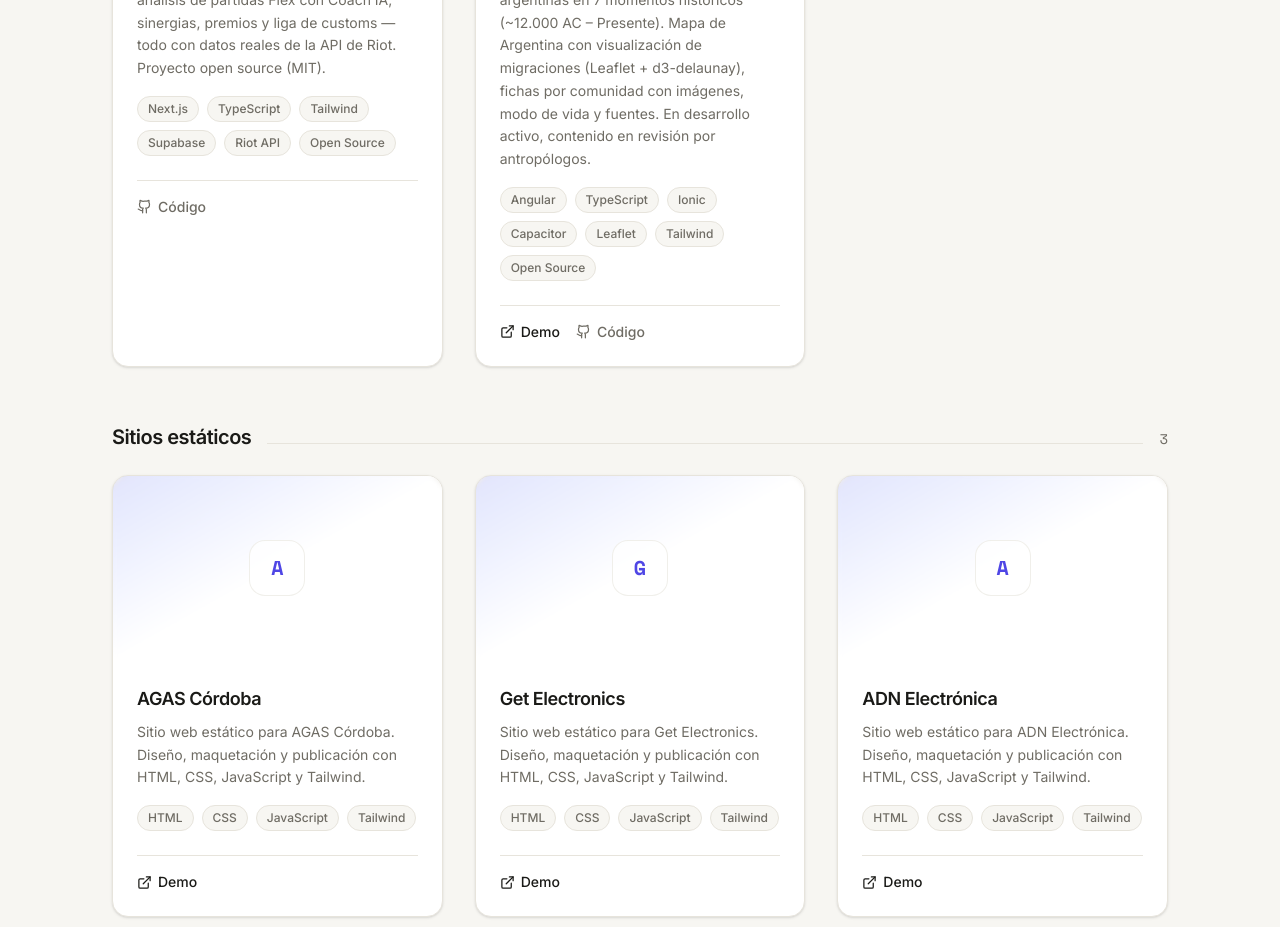
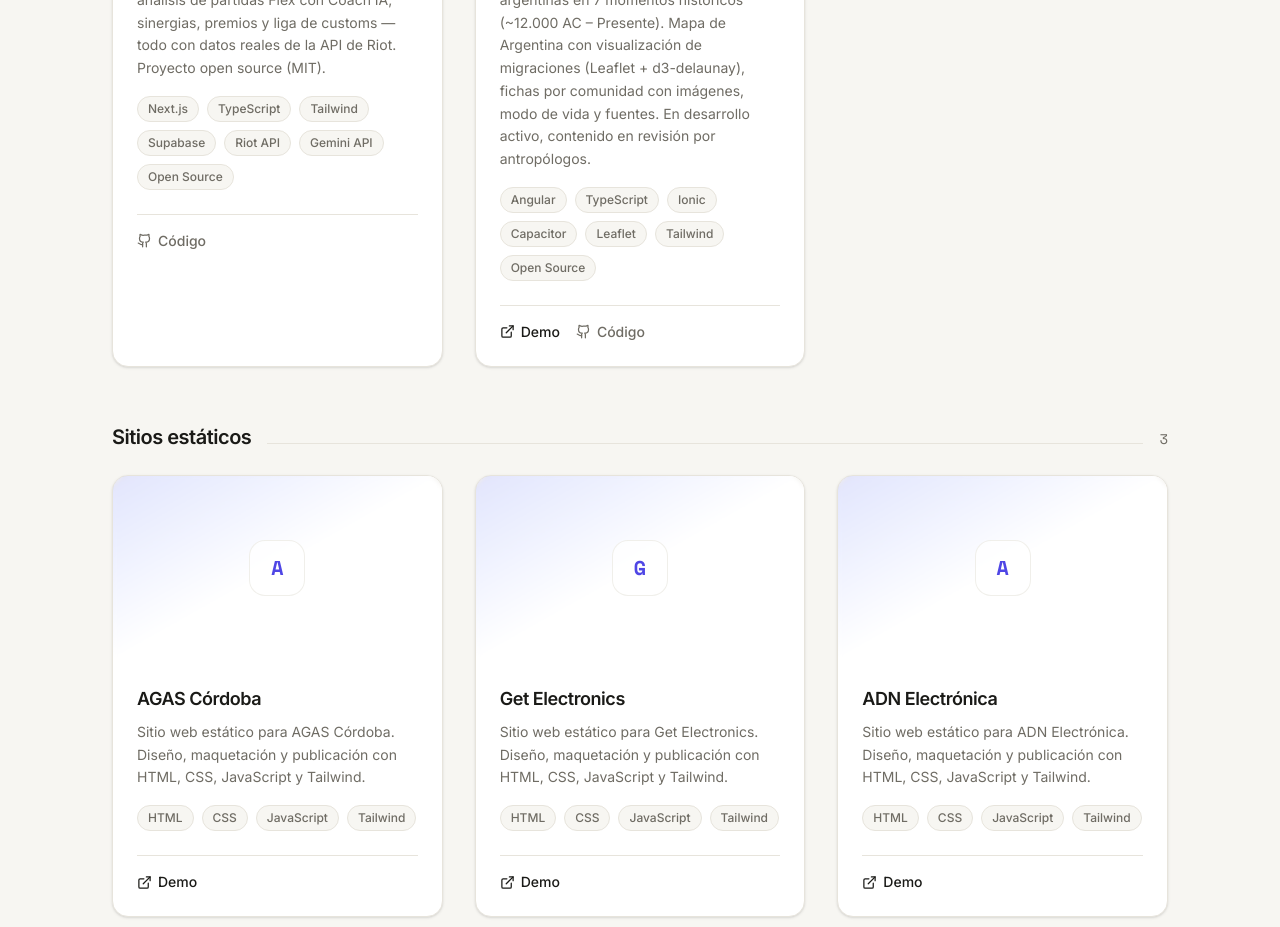
Before and after one commit to joaviarruelolguin/portfolio, an Angular app: page /proyectos in a window 1280 px wide. Shown: the part 1360-2287 px from the top of the page. Built offline with nearby package versions, Linux system fonts and the light colour scheme.

Commit message:
Proyectos: LoL Squad Stats + Gemini API en tags

```diff
--- a/src/app/pages/projects/projects.component.ts
+++ b/src/app/pages/projects/projects.component.ts
@@ -82,7 +82,7 @@ export class ProjectsComponent {
           description:
             'Dashboard de League of Legends para un grupo de amigos: ranks, MVP semanal, análisis de partidas Flex con Coach IA, sinergias, premios y liga de customs — todo con datos reales de la API de Riot. Proyecto open source (MIT).',
           image: '',
-          tags: ['Next.js', 'TypeScript', 'Tailwind', 'Supabase', 'Riot API', 'Open Source'],
+          tags: ['Next.js', 'TypeScript', 'Tailwind', 'Supabase', 'Riot API', 'Gemini API', 'Open Source'],
           repoUrl: 'https://github.com/joaviarruelolguin/lol-squad',
         },
         {
```
